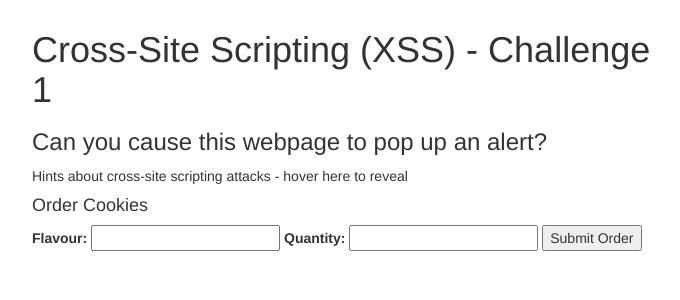
After one commit to Twigonometry/Web-Hacking-2022, a Flask app: template app/templates/xss1.html in a window 1280 px wide. The commit adds this page. Shown: the top 300 px of the page, without its empty margins (298-978 px from the left). Run offline with Flask 2, Linux system fonts and the light colour scheme; the template is opened without the code that fills it, so the values that code supplies are empty; some libraries are stand-ins or nearby versions.

Commit message:
First chall

```diff
--- a/app/app.py
+++ b/app/app.py
@@ -7,6 +7,10 @@ from flask_jwt_extended import get_jwt_identity
 from flask_jwt_extended import jwt_required
 from flask_jwt_extended import JWTManager
 from numpy import identity
+
+from random import random
+
+import string
 
 app = Flask(__name__)
 Bootstrap(app)
@@ -18,44 +22,57 @@ app.config['JWT_TOKEN_LOCATION'] = ['cookies']
 
 jwt = JWTManager(app)
 
+current_sessions = []
+
 #setup sqlite
 
 @app.route("/")
 def index():
     """list all challenges"""
+    if not session.has_key("userid"):
+        tmp_id = ''.join(random.choices(string.ascii_uppercase + string.digits, k=16))
+
+        while tmp_id in current_sessions:
+            tmp_id = ''.join(random.choices(string.ascii_uppercase + string.digits, k=16))
+
+        session["userid"] = tmp_id
+
     return render_template("index.html")
 
 @app.route("/xss1")
 def xss1():
     """alert the cookie via reflected"""
-    return None
+    if request.args.get("flavour") and request.args.get("quantity"):
+        return render_template("xss1.html", order=True, flavour=request.args.get("flavour"), quantity=request.args.get("quantity"))
+    else:
+        return render_template("xss1.html")
 
 @app.route("/xss2")
 def xss2():
     """alert the cookie via stored + redirect user to their page"""
-    return None
+    return render_template("xss2.html")
 
 @app.route("/sqli1")
 def sqli1():
     """SQLi to login"""
-    return None
+    return render_template("sqli1.html")
 
 @app.route("/sqli2")
 def sqli2():
     """SQLi to dump creds"""
-    return None
+    return render_template("sqli2.html")
 
 @app.route("/jwt")
 def jwt():
     """edit JWT to bypass
     clear cookie after"""
-    return None
+    return render_template("jwt.html")
 
 @app.route("/idor")
 def idor():
     """IDOR challenge view admin password
     renders a profile page based on endpoint param"""
-    return None
+    return render_template("idor.html")
 
 if __name__ == '__main__':
     app.run(host="127.0.0.1", port=5000)
--- a/app/static/style.css
+++ b/app/static/style.css
@@ -34,8 +34,12 @@
     }
 }
 
-a {
-    color: var(--lightBlue);
+#challenges a {
+    font-size: 1.2em;
+}
+
+#challenges a:hover {
+    color: #eb3c68;
 }
 
 /* centre the content */
@@ -150,3 +154,19 @@ form button {
 #form {
     padding-top: 0%;
 }
+
+/* .tooltip .tooltiptext {
+    display: none
+}
+
+.tooltip:hover .tooltiptext {
+    display: inline;
+} */
+
+.seshtooltip .tooltiptext {
+    display: none
+}
+
+.seshtooltip:hover .tooltiptext {
+    display: inline;
+}
--- a/app/templates/index.html
+++ b/app/templates/index.html
@@ -10,10 +10,8 @@
 
 <h3>Pick any of the challenges below!</h3>
 
-<div class="centre">
-    <form action="/xss1">
-        <input type="submit" value="XSS Challenge 1">
-    </form>
+<div id="challenges">
+    <a href="/xss1">Cross Site Scripting Challenge 1</a>
 </div>
 
 {% endblock %}
--- /dev/null
+++ b/app/templates/xss1.html
@@ -0,0 +1,43 @@
+{% extends "layout.html" %}
+
+{% block title %}Web Hacking{% endblock %}
+
+{% block content %}
+
+{{super()}}
+
+<h1>Cross-Site Scripting (XSS) - Challenge 1</h1>
+
+<h3>Can you cause this webpage to pop up an alert?</h3>
+
+<div class="seshtooltip">
+    <p>Hints about cross-site scripting attacks - hover here to reveal</p>
+    <span class="tooltiptext">XSS occurs when user input isn't handled properly. You can use it to force to webpage to run javascript code. Try looking for somewhere on this page where you can input data and look up the javascript syntax for an alert.</span>
+</div>
+
+{% if order %}
+
+<p>You successfully ordered {{quantity | safe}} {{flavour}} cookies!</p>
+
+{% else %}
+
+<h4>Order Cookies</h4>
+
+<form action="/xss1">
+    <label for="flavour">Flavour:</label>
+    <input type="text" name="flavour" id="flavour">
+
+    <label for="points">Quantity:</label>
+    <input type="number" id="quantity" name="quantity" step="1">
+    <input type="submit" value="Submit Order">
+</form>
+
+{% endif %}
+
+{% endblock %}
+
+{% block footer %}
+
+{{super()}}
+
+{% endblock %}
```
Also changed, not shown: README.md.
